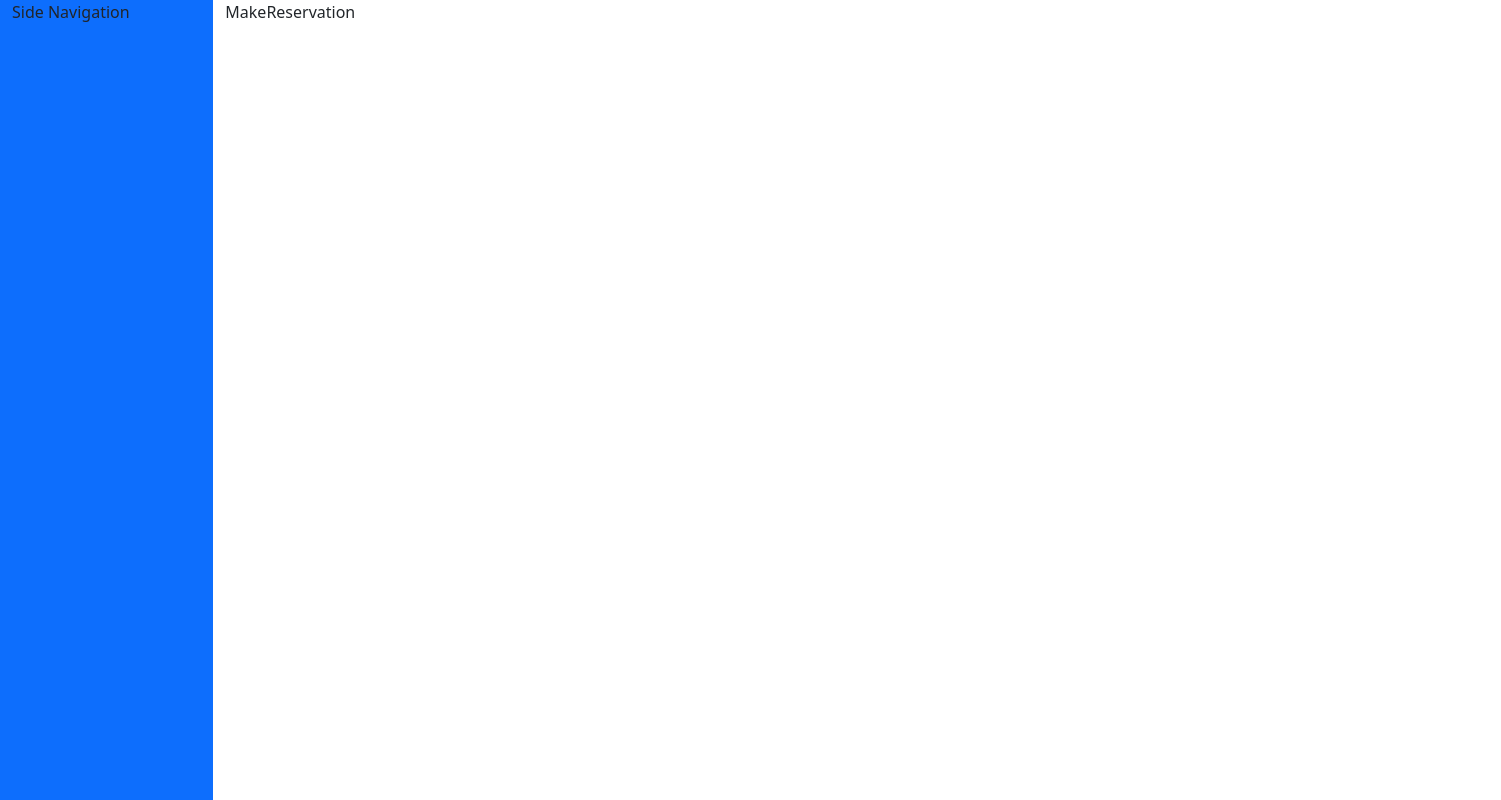
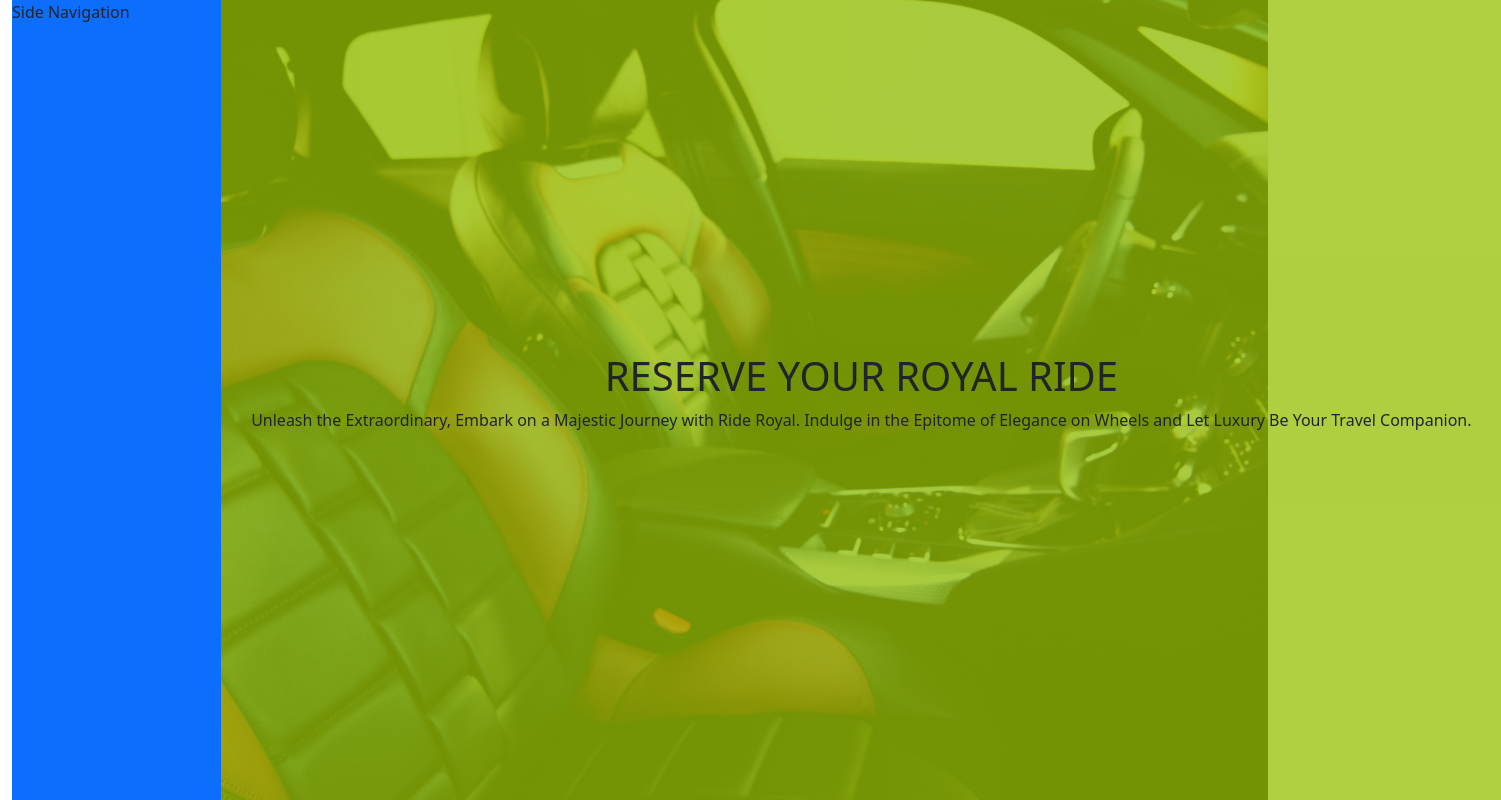
Before and after one commit to bernabasy/ride-royale-front-end, a React (Create React App) app: page / in a window 1280 px wide. Shown: the whole page, 1501 px wide, since content can reach past the window. Built offline with nearby package versions, Linux system fonts and the light colour scheme.

Commit message:
Implement basic UI of ride reservation page

```diff
--- a/src/components/Layout/Layout.jsx
+++ b/src/components/Layout/Layout.jsx
@@ -2,7 +2,7 @@ import React from 'react';
 import PropTypes from 'prop-types';
 
 const Layout = ({ children }) => (
-  <section className="row">
+  <section className="row gx-0">
     <aside className="col-md-2 bg-primary vh-100">
       Side Navigation
     </aside>
--- a/src/pages/MakeReservation/MakeReservation.js
+++ b/src/pages/MakeReservation/MakeReservation.js
@@ -1,10 +1,20 @@
 import React from 'react';
-import './style.module.css';
+import style from './style.module.css';
 import Layout from '../../components/Layout/Layout';
 
 const MakeReservation = () => (
   <Layout>
-    <div>MakeReservation</div>
+    <div className={`bg-image vh-100 ${style['bg-wrapper']}`}>
+      <div className={`d-flex justify-content-center align-items-center ${style['image-overlay']}`}>
+        <div className="text-center">
+          <h1>RESERVE YOUR ROYAL RIDE</h1>
+          <p>
+            Unleash the Extraordinary, Embark on a Majestic Journey with Ride Royal.
+            Indulge in the Epitome of Elegance on Wheels and Let Luxury Be Your Travel Companion.
+          </p>
+        </div>
+      </div>
+    </div>
   </Layout>
 );
 
--- a/src/pages/MakeReservation/style.module.css
+++ b/src/pages/MakeReservation/style.module.css
@@ -0,0 +1,13 @@
+.bg-wrapper {
+  background-image: url('../../assets/images/make-reservation-bg-img.jpg');
+  height: 100vh;
+  background-position: center;
+  background-size: cover;
+  background-repeat: no-repeat;
+}
+
+.image-overlay {
+  width: 100vw;
+  height: 100vh;
+  background-color: rgba(150, 191, 1, 0.75);
+}
```
Also changed, not shown: src/assets/images/make-reservation-bg-img.jpg (added).
